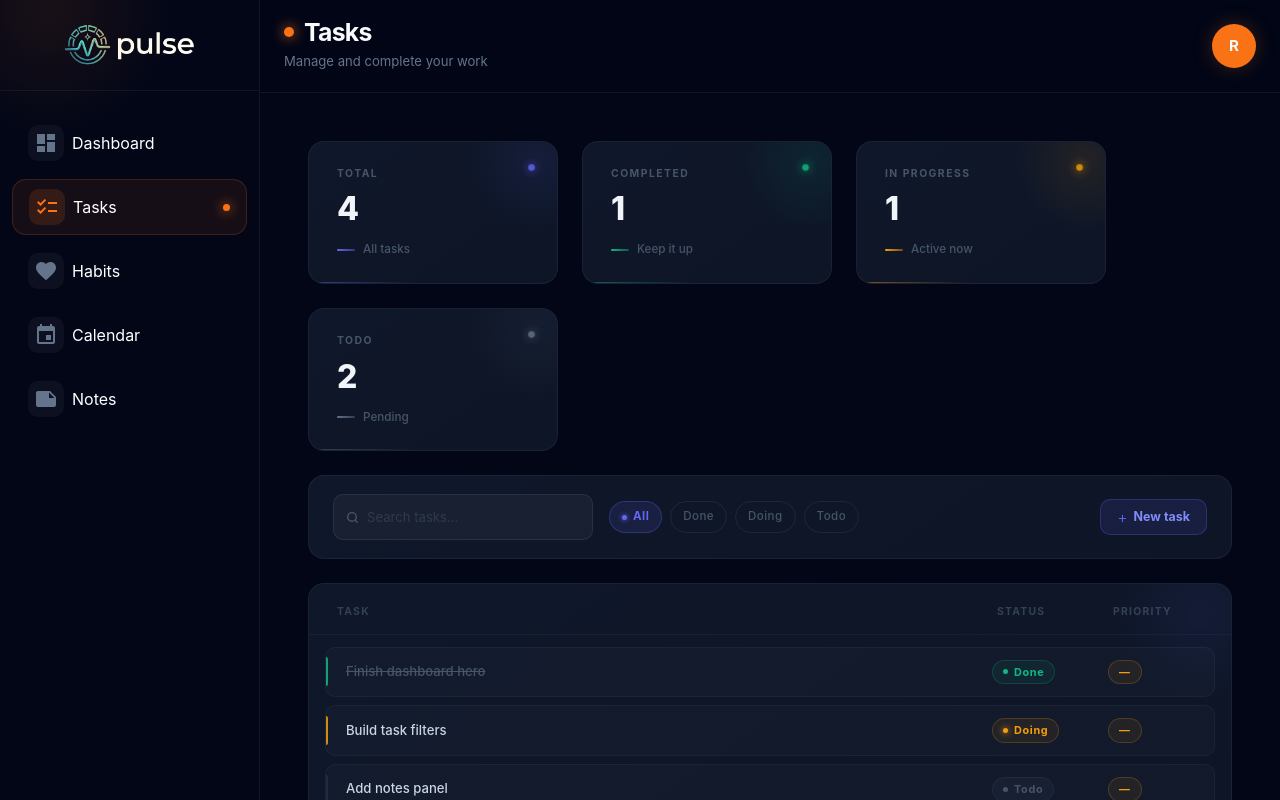
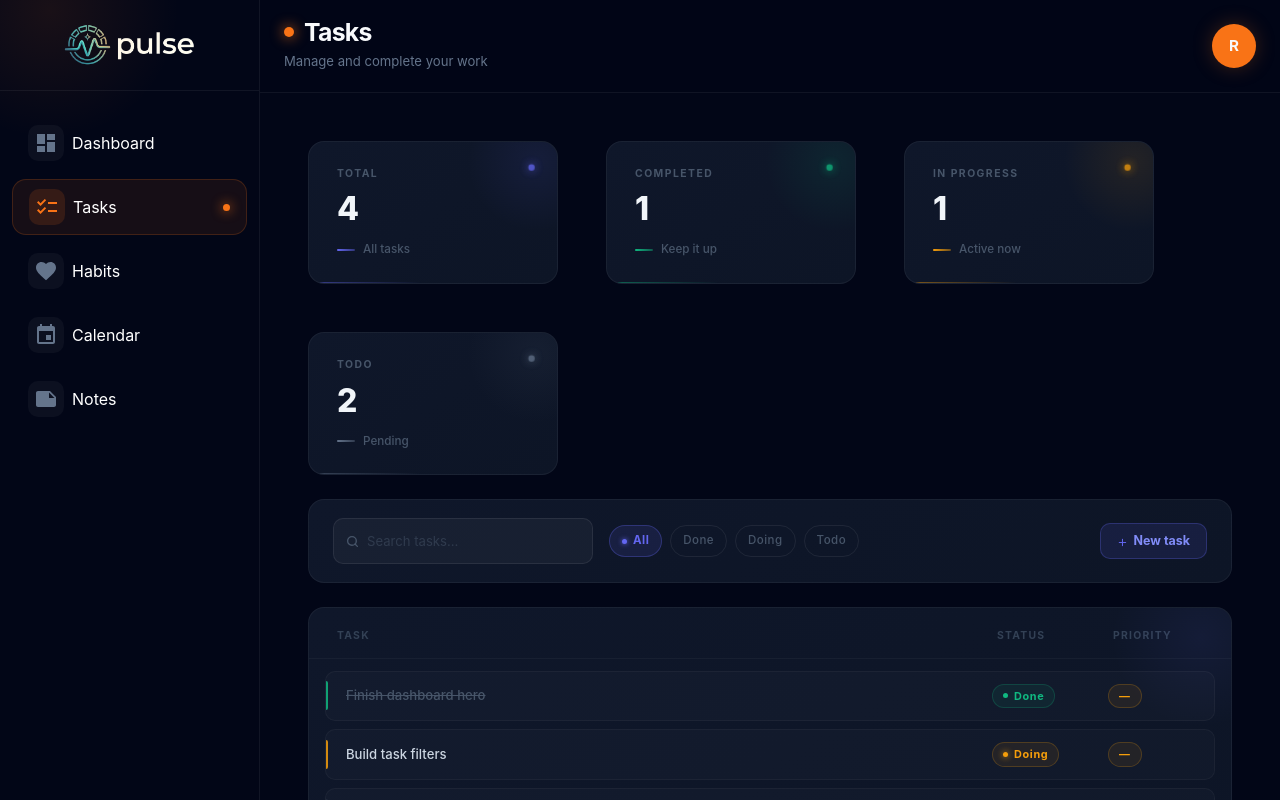
Before and after one commit to rohithviswanathan/Pulse, a React (Vite) app in the folder dashboard/: page /tasks in a window 1280 px wide. Shown: the top 800 px of the page. Built offline with nearby package versions, Linux system fonts and the light colour scheme.

Commit message:
changed grid spacing

```diff
--- a/dashboard/src/pages/Tasks.jsx
+++ b/dashboard/src/pages/Tasks.jsx
@@ -20,7 +20,7 @@ export default function Tasks() {
   return (
     <Box sx={{ width: "100%", p: 3 }}>
 
-      <Grid container spacing={3} sx={{ width: "100%", m: 0, mb: 3 }}>
+      <Grid container spacing={6} sx={{ width: "100%", m: 0, mb: 3 }}>
         {stats.map((s) => (
           <Grid item xs={12} sm={6} md={3} key={s.label}>
             <StatCard {...s} />
```
